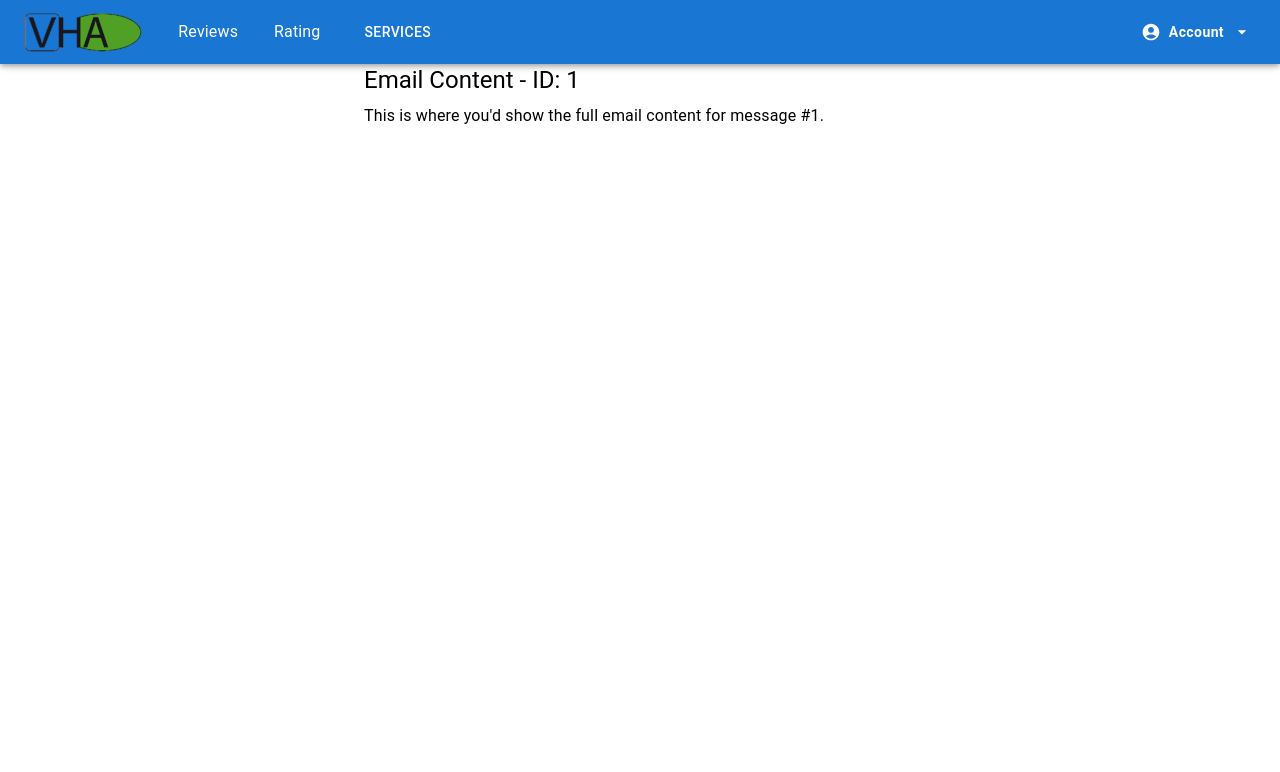
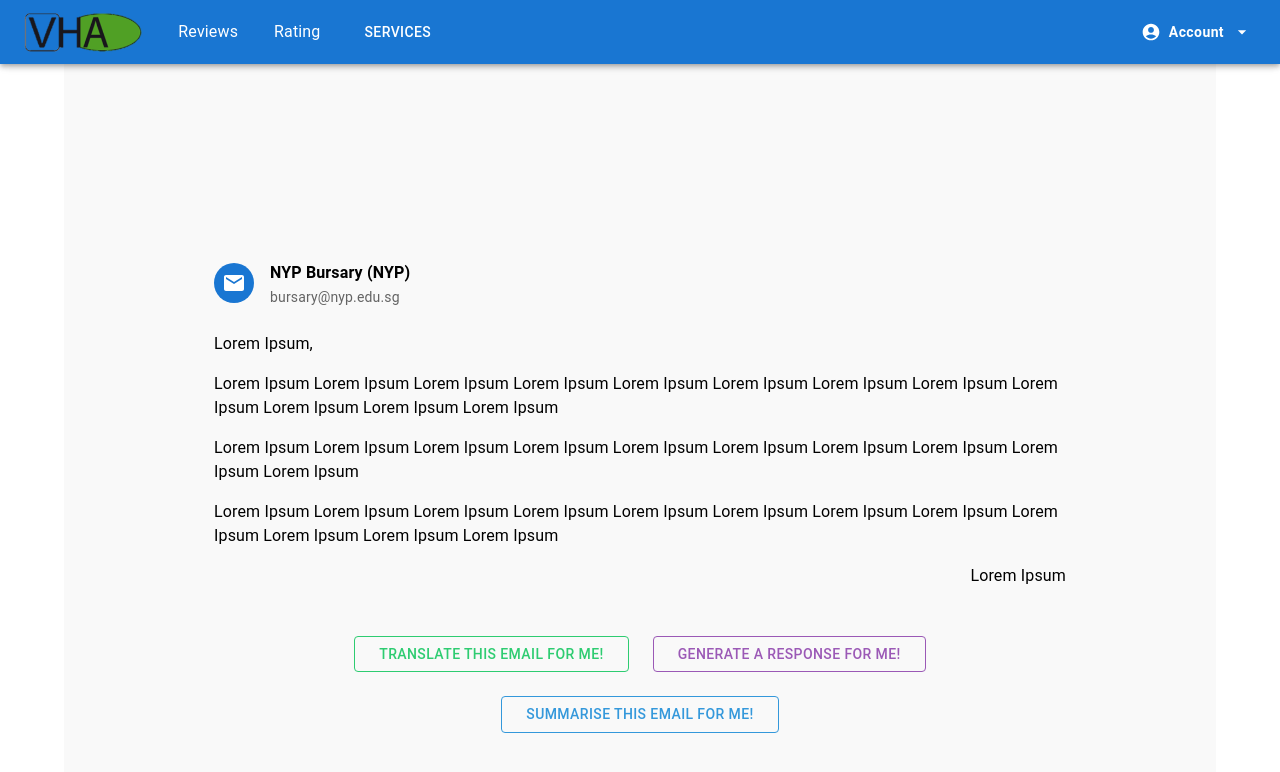
Before and after one commit to Shadtrix/VHA, a React (Vite) app in the folder Web app/client/: page /email/1 in a window 1280 px wide. Shown: the top 772 px of the page. Built offline with nearby package versions, Linux system fonts and the light colour scheme.

Commit message:
struggling

```diff
--- a/Web app/client/src/pages/EmailContent.jsx
+++ b/Web app/client/src/pages/EmailContent.jsx
@@ -1,18 +1,113 @@
-import { useParams } from 'react-router-dom';
-import { Typography, Container } from '@mui/material';
+import React from 'react';
+import {
+  Avatar,
+  Box,
+  Button,
+  Container,
+  Typography,
+} from '@mui/material';
+import MailIcon from '@mui/icons-material/Mail';
 
 function EmailContent() {
-  const { id } = useParams();
+  return (
+    <Box
+      sx={{
+        minHeight: '100vh',
+        backgroundColor: '#f9f9f9',
+        display: 'flex',
+        alignItems: 'center',
+        justifyContent: 'center',
+        py: 4,
+      }}
+    >
+      <Container maxWidth="md">
+        {/* Sender Header */}
+        <Box sx={{ display: 'flex', alignItems: 'center', mb: 3 }}>
+          <Avatar sx={{ bgcolor: '#1976d2', mr: 2 }}>
+            <MailIcon />
+          </Avatar>
+          <Box>
+            <Typography variant="subtitle1" fontWeight="bold">
+              NYP Bursary (NYP)
+            </Typography>
+            <Typography variant="body2" color="text.secondary">
+              bursary@nyp.edu.sg
+            </Typography>
+          </Box>
+        </Box>
 
-  return (
-    <Container maxWidth="sm" sx={{ mt: 4 }}>
-      <Typography variant="h5" gutterBottom>
-        Email Content - ID: {id}
-      </Typography>
-      <Typography variant="body1">
-        This is where you'd show the full email content for message #{id}.
-      </Typography>
-    </Container>
+        {/* Email Body */}
+        <Box sx={{ mb: 6 }}>
+          <Typography paragraph>Lorem Ipsum,</Typography>
+
+          <Typography paragraph>
+            Lorem Ipsum Lorem Ipsum Lorem Ipsum Lorem Ipsum Lorem Ipsum Lorem Ipsum Lorem Ipsum Lorem Ipsum Lorem Ipsum Lorem Ipsum Lorem Ipsum Lorem Ipsum
+          </Typography>
+
+          <Typography paragraph>
+            Lorem Ipsum Lorem Ipsum Lorem Ipsum Lorem Ipsum Lorem Ipsum Lorem Ipsum Lorem Ipsum Lorem Ipsum Lorem Ipsum Lorem Ipsum
+          </Typography>
+
+          <Typography paragraph>
+            Lorem Ipsum Lorem Ipsum Lorem Ipsum Lorem Ipsum Lorem Ipsum Lorem Ipsum Lorem Ipsum Lorem Ipsum Lorem Ipsum Lorem Ipsum Lorem Ipsum Lorem Ipsum
+          </Typography>
+
+          <Typography align="right">Lorem Ipsum</Typography>
+        </Box>
+
+        {/* Action Buttons */}
+        <Box
+  sx={{
+    display: 'flex',
+    justifyContent: 'center',
+    gap: 3,
+    flexWrap: 'wrap',
+  }}
+>
+  <Button
+    variant="outlined"
+    sx={{
+      borderColor: '#2ecc71',
+      color: '#2ecc71',
+      px: 3,
+      '&:hover': {
+        backgroundColor: '#2ecc71',
+        color: 'white',
+        borderColor: '#2ecc71',
+      },
+    }}
+  >
+    Translate this email for me!
+  </Button>
+
+  <Button
+    variant="outlined"
+    sx={{
+      borderColor: '#9b59b6',
+      color: '#9b59b6',
+      px: 3,
+      '&:hover': {
+        backgroundColor: '#9b59b6',
+        color: 'white',
+        borderColor: '#9b59b6',
+      },
+    }}
+  >
+    Generate a response for me!
+  </Button>
+
+  <Button
+    variant="outlined"
+    sx={{
+      borderColor: '#3498db', color: '#3498db', px: 3,
+      '&:hover': { backgroundColor: '#3498db', color: 'white', borderColor: '#3498db',},
+    }}
+  >
+    Summarise this email for me!
+  </Button>
+</Box>
+      </Container>
+    </Box>
   );
 }
 
```
Also changed, not shown: 1 other file (tests, documents, lock files or other folders).
